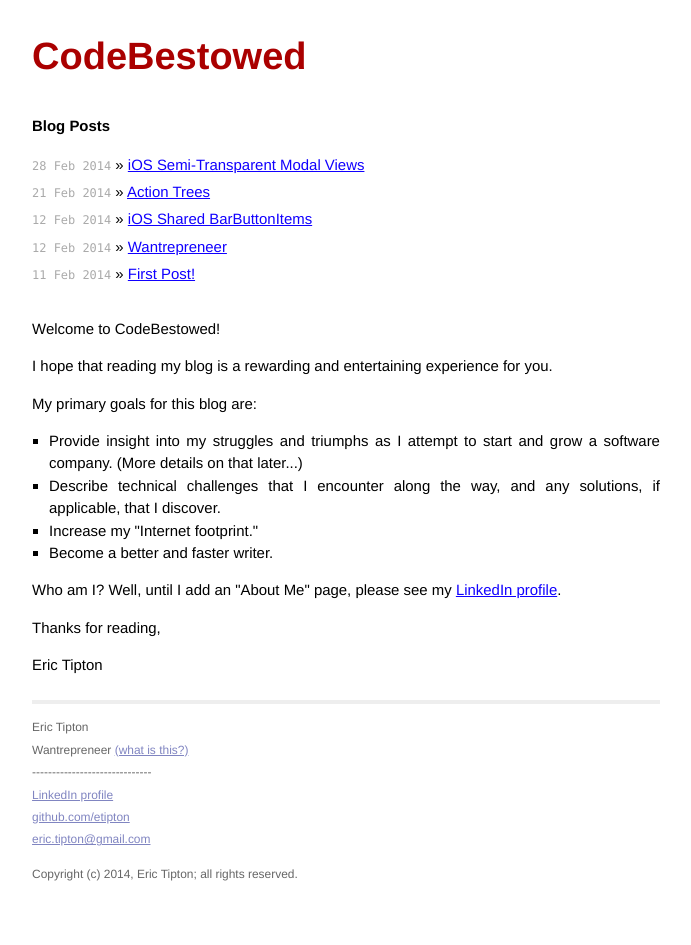
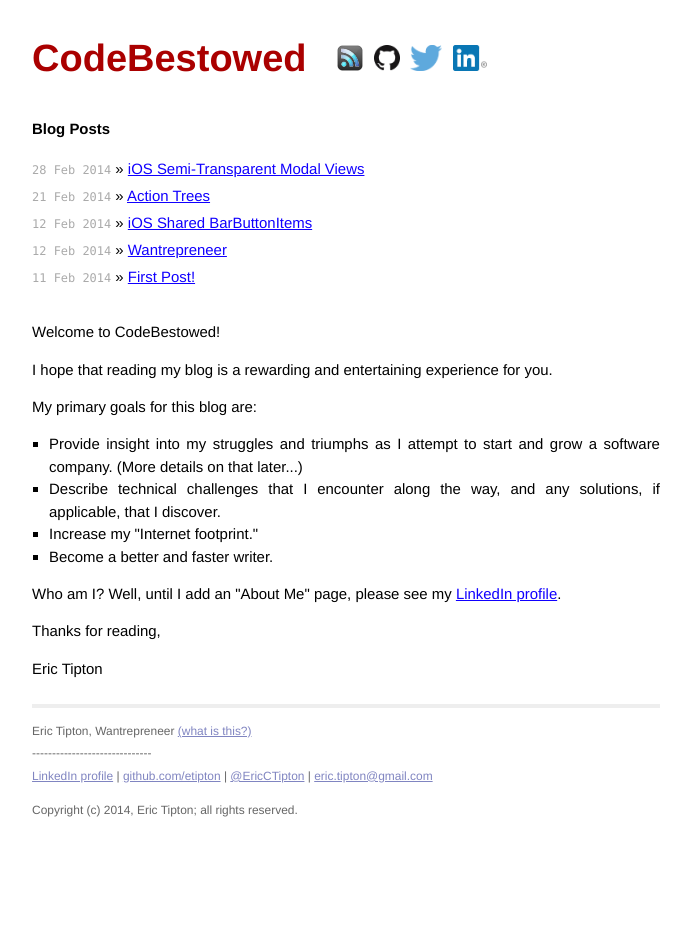
Before and after one commit to etipton/etipton.github.io, a Jekyll site: the page built from index.html, in a window 1280 px wide. Shown: the whole page, without its empty margins (294-985 px from the left). Built offline with Jekyll 4.4.1, drawn with Linux system fonts in a browser that asks for light colours; nearby versions of some CDN libraries; Markdown is read by kramdown in place of the engine named in the settings.

Commit message:
rss, github, twitter, linkedin icons

```diff
--- a/_layouts/default.html
+++ b/_layouts/default.html
@@ -20,7 +20,14 @@
 
     <div class="site">
       <div class="header">
-        <h1 class="title"><a href="/">{{ site.name }}</a></h1>
+        <h1 class="title"><a href="/">{{ site.name }}</a>
+          <span class="icons">
+            <a href="/feed.xml"><img src="/images/rss.png"/></a>
+            <a href="https://github.com/etipton"><img src="/images/github.png"/></a>
+            <a href="http://www.twitter.com/EricCTipton"><img src="/images/twitter.png"/></a>
+            <a href="http://www.linkedin.com/pub/eric-tipton/4/666/a83"><img src="/images/linkedin.png"/></a>
+          </span>
+        </h1>
       </div>
 
       {{ content }}
@@ -28,11 +35,11 @@
       <div class="footer">
         <div class="contact">
           <p>
-            Eric Tipton<br />
-            Wantrepreneer <a href="/wantrepreneer">(what is this?)</a><br/>
+            Eric Tipton, Wantrepreneer <a href="/wantrepreneer">(what is this?)</a><br/>
             ------------------------------<br/>
-            <a href="http://www.linkedin.com/pub/eric-tipton/4/666/a83">LinkedIn profile</a><br />
-            <a href="https://github.com/etipton">github.com/etipton</a><br />
+            <a href="http://www.linkedin.com/pub/eric-tipton/4/666/a83">LinkedIn profile</a> |
+            <a href="https://github.com/etipton">github.com/etipton</a> |
+            <a href="http://www.twitter.com/EricCTipton">@EricCTipton</a> |
             <a href="mailto:eric.tipton@gmail.com">eric.tipton@gmail.com</a>
           </p>
           Copyright (c) 2014, Eric Tipton; all rights reserved.
--- a/css/main.css
+++ b/css/main.css
@@ -81,7 +81,6 @@ a:visited { color: #666; }
 }
 
 .title {
-  display: inline-block;
   margin-bottom: 1.25em;
   font-size:38px;
 }
@@ -92,6 +91,14 @@ a:visited { color: #666; }
 
 .title a:hover {
   color: #000;
+}
+
+.title .icons {
+  margin-left: 20px;
+}
+
+.title .icons img {
+  height: 26px;
 }
 
 .header a.extra {
```
Also changed, not shown: images/github.png (added), images/linkedin.png (added), images/rss.png (added), images/twitter.png (added).
